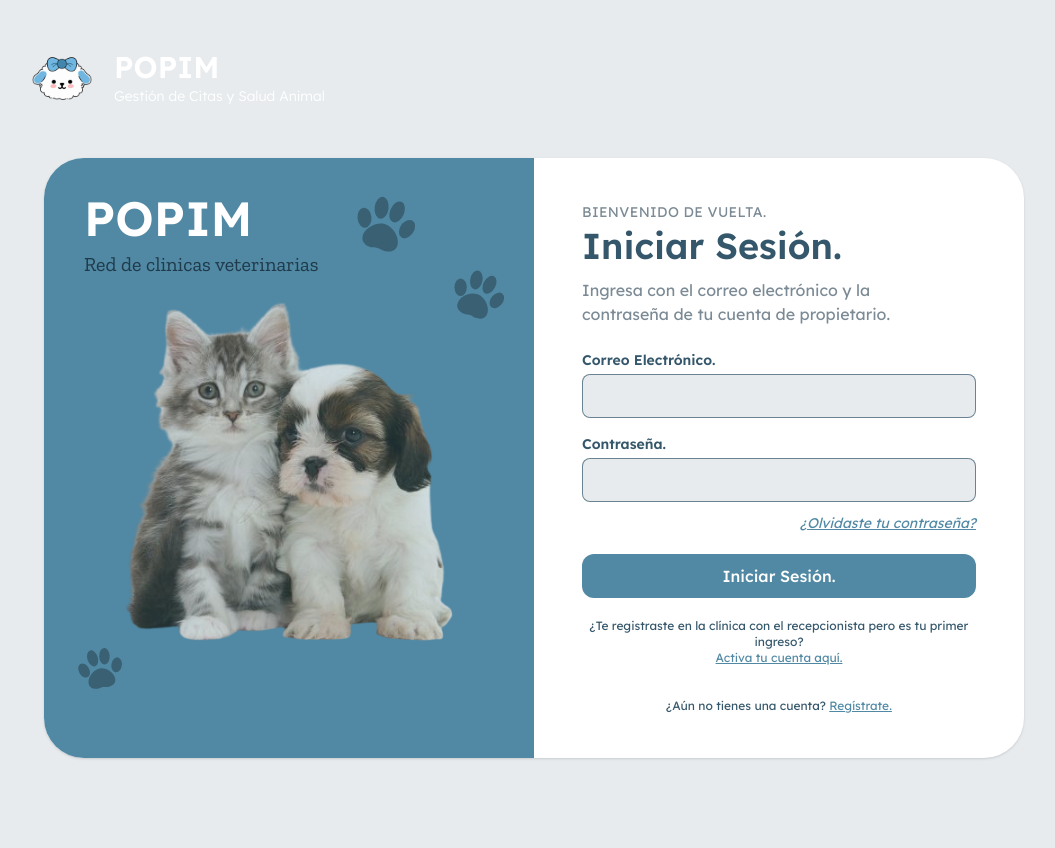
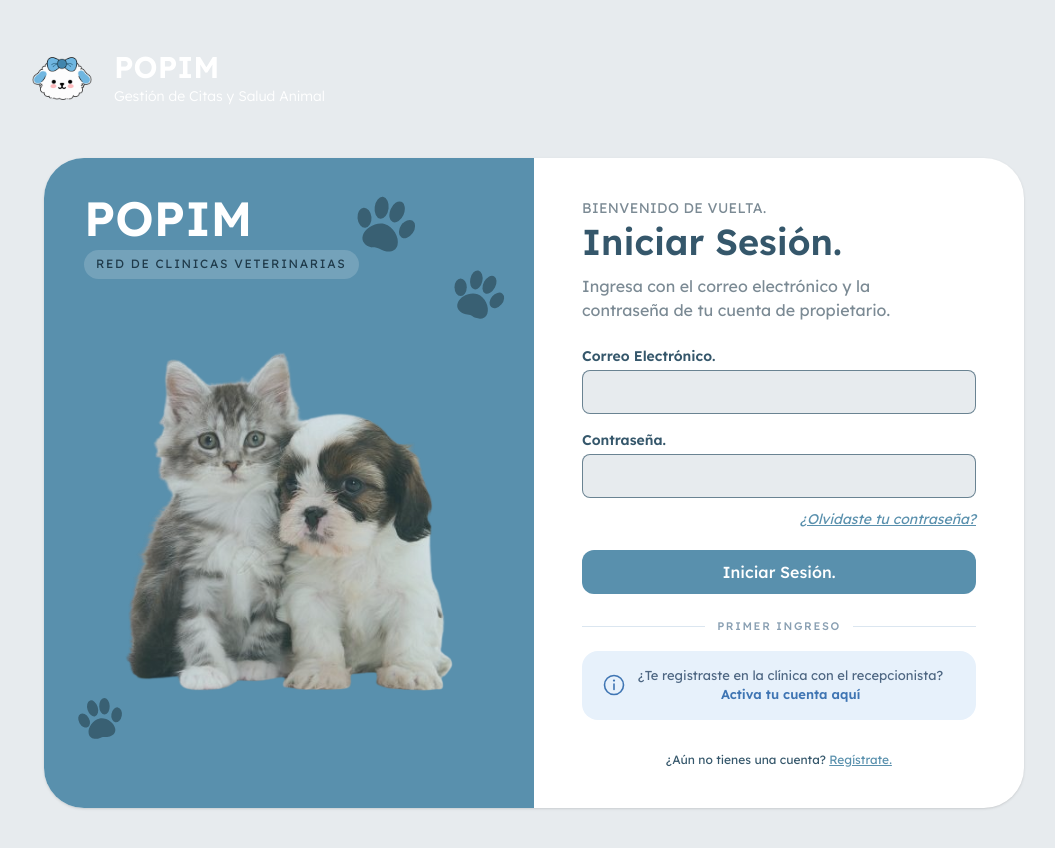
Before and after one commit to Jesileth/POPIM, a Next.js app in the folder frontend-propietario/: page /login in a window 1280 px wide. Shown: the whole page, without its empty margins (106-1161 px from the left). Before the commit the page ends 800 px from the top, so only its background shows below. Built offline with nearby package versions, Linux system fonts and the light colour scheme; no server answers.

Commit message:
Modificaciones y mejoras

```diff
--- a/frontend-propietario/src/Componentes/PanelPopim.js
+++ b/frontend-propietario/src/Componentes/PanelPopim.js
@@ -8,7 +8,17 @@ export default function PanelPopim({ lema }) {
     <section className="relative h-full overflow-hidden bg-popim-primary">
       <div className="absolute left-10 top-9">
         <p className="text-5xl font-semibold leading-none text-white">POPIM</p>
-        <p className="mt-2 font-slab text-xl text-[#1f3a4a]">
+        <p className="mt-2 font-poppins text-xl text-[#1f3a4a]"
+        style={{
+                display: 'inline-block',
+                fontSize: '12px',
+                letterSpacing: '.14em',
+                textTransform: 'uppercase',
+                background: 'rgba(255,255,255,0.16)',
+                padding: '6px 12px',
+                borderRadius: '99px'
+              }}
+        >
           Red de clinicas veterinarias
         </p>
       </div>
--- a/frontend-propietario/src/app/(auth)/login/page.js
+++ b/frontend-propietario/src/app/(auth)/login/page.js
@@ -84,6 +84,44 @@ export default function LoginPage() {
         <BotonPrimario cargando={cargando}>Iniciar Sesión.</BotonPrimario>
       </form>
 
+              {/* Divisor con etiqueta */}
+      <div className="mt-6 flex items-center gap-3 text-[11px] font-medium uppercase tracking-[0.15em] text-popim-etiqueta">
+        <span className="h-px flex-1 bg-popim-linea" />
+        Primer ingreso
+        <span className="h-px flex-1 bg-popim-linea" />
+      </div>
+
+      {/* Caja informativa */}
+      <div className="mt-4 flex items-center gap-3 rounded-2xl bg-popim-info px-5 py-4">
+        <svg
+          viewBox="0 0 24 24"
+          className="h-6 w-6 shrink-0 text-popim-info-acento"
+          fill="none"
+          stroke="currentColor"
+          strokeWidth="1.6"
+          strokeLinecap="round"
+          aria-hidden="true"
+        >
+          <circle cx="12" cy="12" r="9.5" />
+          <path d="M12 11v5.5" />
+          <path d="M12 7.6h.01" strokeWidth="2.2" />
+        </svg>
+
+        <div className="text-[13px] leading-snug text-popim-info-texto">
+          <p>¿Te registraste en la clínica con el recepcionista?</p>
+          <Link
+            href="/activar-cuenta"
+            className="mt-0.5 block text-center text-[13px] font-semibold text-popim-info-acento hover:underline"
+          >
+            Activa tu cuenta aquí
+          </Link>
+        </div>
+      </div>
+
+
+
+
+     {/*
       <p className="mt-5 text-center text-xs">
         ¿Te registraste en la clínica con el recepcionista pero es tu primer ingreso?
         <br />
@@ -91,6 +129,7 @@ export default function LoginPage() {
           Activa tu cuenta aquí.
         </Link>
       </p>
+      */}
 
       <p className="mt-8 text-center text-xs">
         ¿Aún no tienes una cuenta?{" "}
--- a/frontend-propietario/src/app/globals.css
+++ b/frontend-propietario/src/app/globals.css
@@ -5,7 +5,7 @@
   --color-popim-page: #e7ebee;
   --color-popim-header-from: #87b1ce;
   --color-popim-header-to: #446886;
-  --color-popim-primary: #5189a4;
+  --color-popim-primary: #5990AD; /*5189A4*/
   --color-popim-primary-dark: #446886;
   --color-popim-paw: #396073;
   --color-popim-ink: #35576b;
@@ -17,6 +17,12 @@
   --color-popim-exito: #51a496;
   --color-popim-exito-dark: #3f8b7e;
   --color-popim-alerta: #9c4d4d;
+
+  --color-popim-info: #e7f1fb;
+  --color-popim-info-texto: #4d6682;
+  --color-popim-info-acento: #3f75b3;
+  --color-popim-linea: #dbe6f0;
+  --color-popim-etiqueta: #8aa0b3;
 
   --animate-aparecer: aparecer 0.5s ease-out;
 
```
Also changed, not shown: frontend-propietario/src/app/(auth)/registro/page.js (renamed from frontend-propietario/src/app/(auth)/Registro/page.js).
